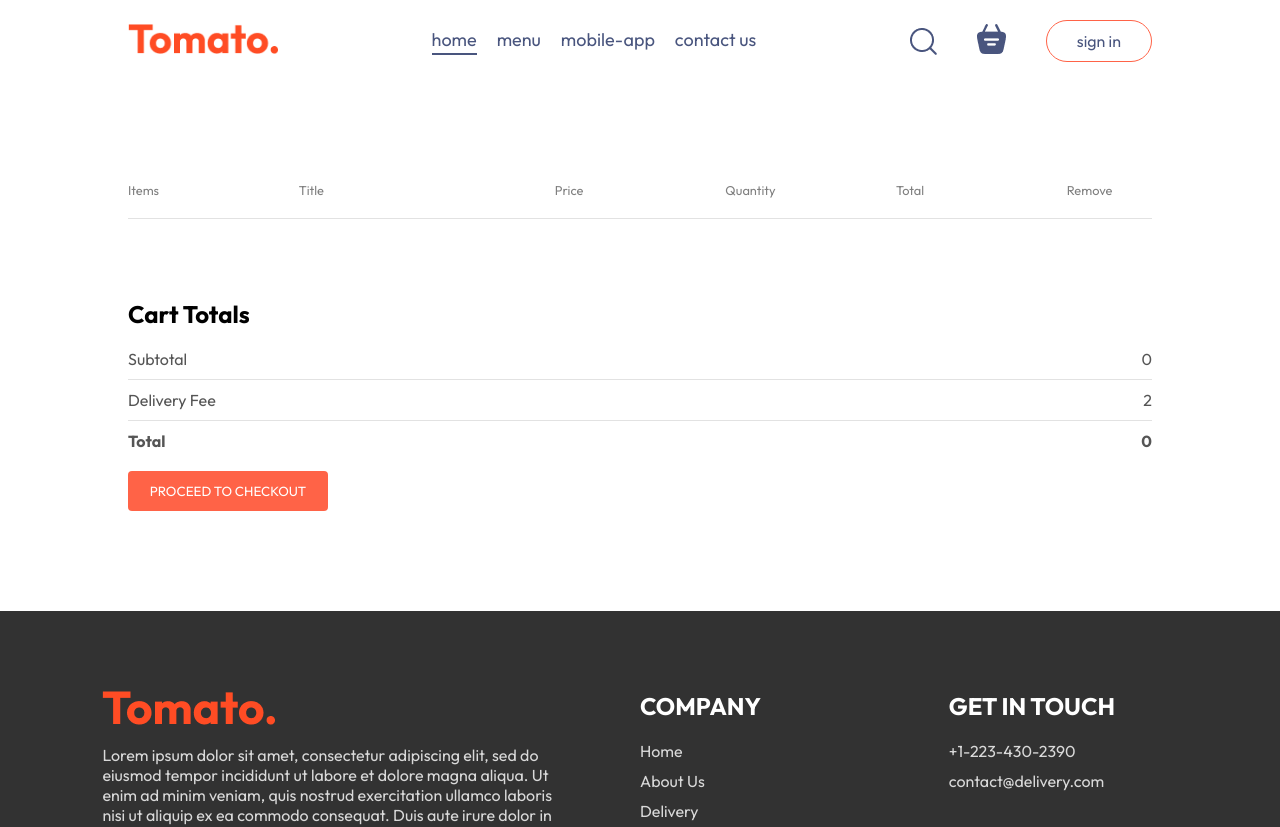
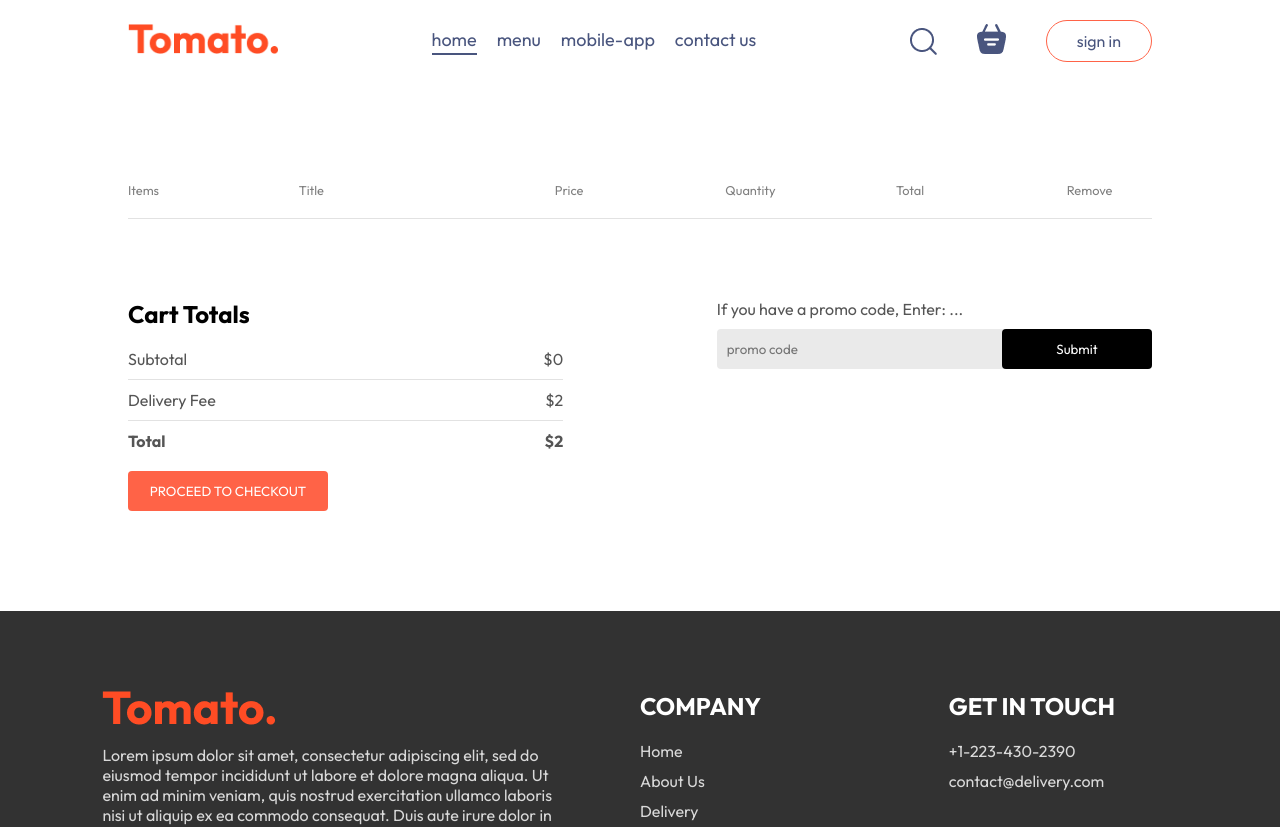
Before and after one commit to achan88/food-delivery, a React app: page /cart in a window 1280 px wide. Shown: the top 827 px of the page. Built offline with nearby package versions, Linux system fonts and the light colour scheme; the HTML template or start-up script is replaced by a standard one.

Commit message:
feat: Add promo code and output final cart total

```diff
--- a/src/pages/Cart/Cart.jsx
+++ b/src/pages/Cart/Cart.jsx
@@ -3,7 +3,7 @@ import "./Cart.css";
 import { StoreContext } from "../../context/StoreContext";
 
 const Cart = () => {
-  const { cartItems, food_list, removeFromCart } = useContext(StoreContext);
+  const { cartItems, food_list, removeFromCart, getTotal } = useContext(StoreContext);
   return (
     <div className="cart">
       <div className="cart-items">
@@ -43,20 +43,29 @@ const Cart = () => {
           <div>
             <div className="cart-total-details">
               <p>Subtotal</p>
-              <p>{0}</p>
+              <p>${getTotal()}</p>
             </div>
             <hr />
             <div className="cart-total-details">
               <p>Delivery Fee</p>
-              <p>{2}</p>
+              <p>${2}</p>
             </div>
             <hr />
             <div className="cart-total-details">
               <b>Total</b>
-              <b>{0}</b>
+              <b>${getTotal() + 2}</b>
             </div>
           </div>
           <button>PROCEED TO CHECKOUT</button>
+        </div>
+        <div className="cart-promo-code">
+          <div>
+            <p>If you have a promo code, Enter: ...</p>
+            <div className="cart-promo-code-input">
+              <input type="text" placeholder="promo code"/>
+              <button>Submit</button>
+            </div>
+          </div>
         </div>
       </div>
     </div>
```
